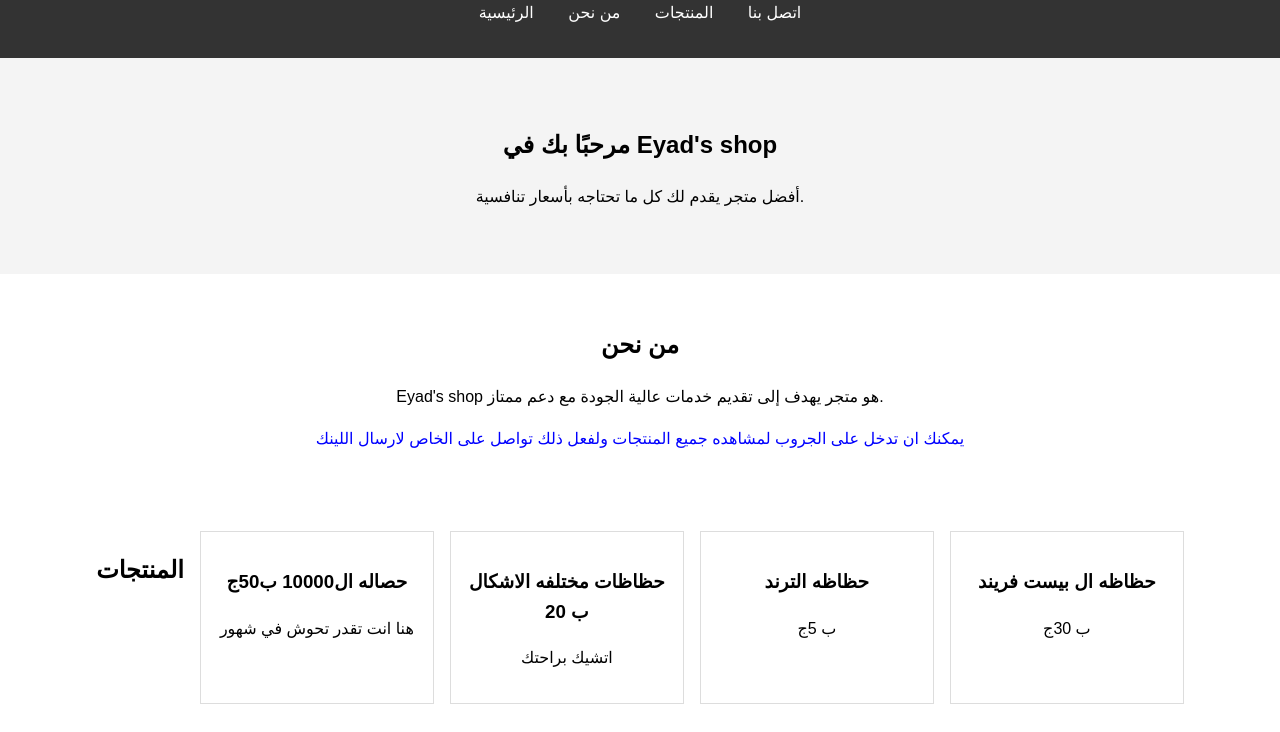
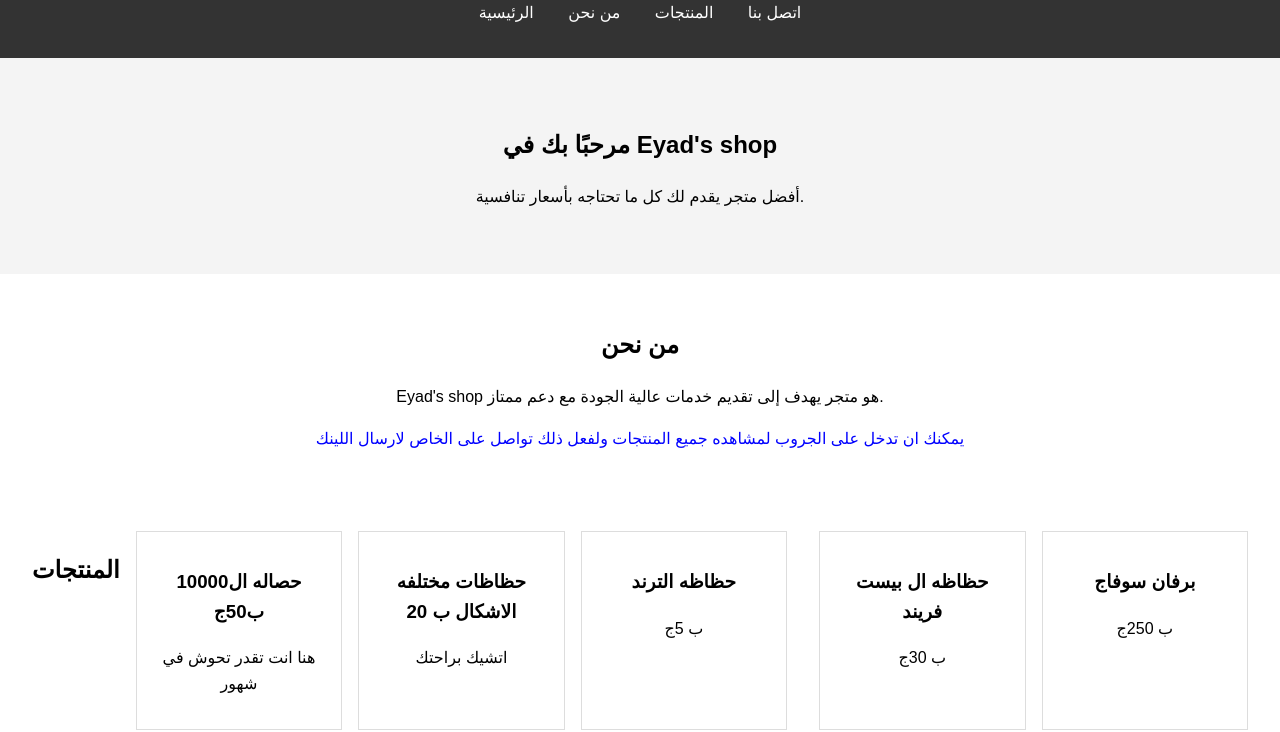
Before and after one commit to eyadmohmmed689/Eyad-s---shop, a plain HTML site: page index.html in a window 1280 px wide. Shown: the part 70-802 px from the top of the page. Drawn offline with Linux system fonts and the light colour scheme; a script that the page names is missing.

Commit message:
Add files via upload

```diff
--- a/index.html
+++ b/index.html
@@ -49,10 +49,16 @@
             <h3>حظاظه الترند </h3>
             <p>ب 5ج </p>
         </div>
+        <br> <br>
         <div class="service">
             <h3>حظاظه ال بيست فريند </h3>
             <p>ب 30ج </p>
         </div>
+        <div class="service">
+            <h3>برفان سوفاج</h3>
+            <p>ب 250ج </p>
+        </div>
+
     </section>
 
     <section id="contact">
```
